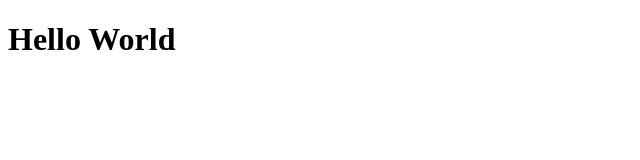
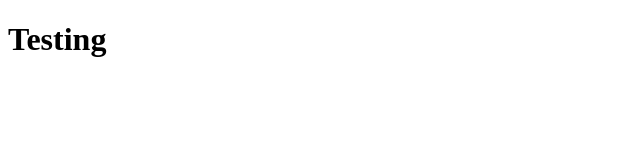
Before and after one commit to zhirkoshka/zhirkoshka.github.io, a plain HTML site: page index.html in a window 1280 px wide. Shown: the whole page, without its empty margins (0-640 px from the left). Drawn offline with Linux system fonts and the light colour scheme.

Commit message:
Update index.html

```diff
--- a/index.html
+++ b/index.html
@@ -1,6 +1,6 @@
 <!DOCTYPE html>
 <html>
 <body>
-<h1>Hello World</h1>
+<h1>Testing</h1>
 </body>
 </html>
```
